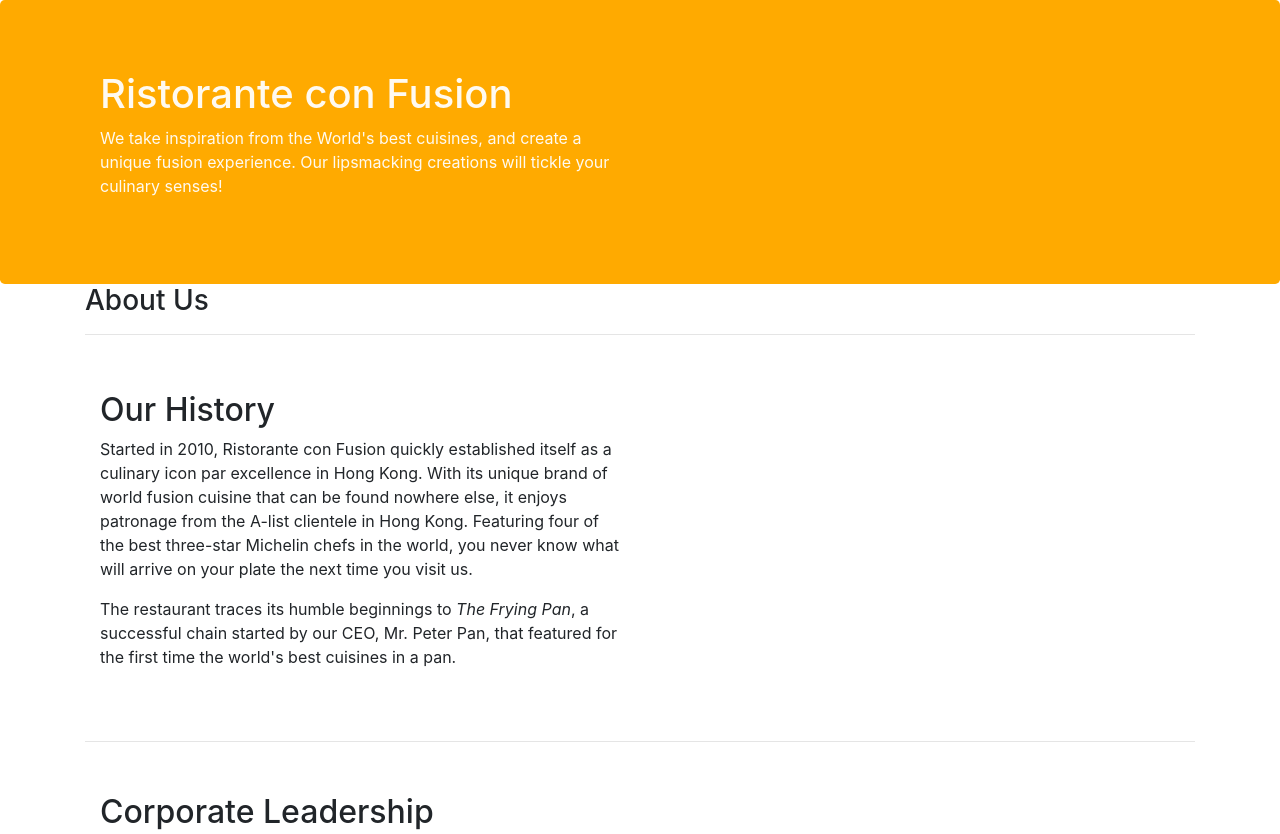
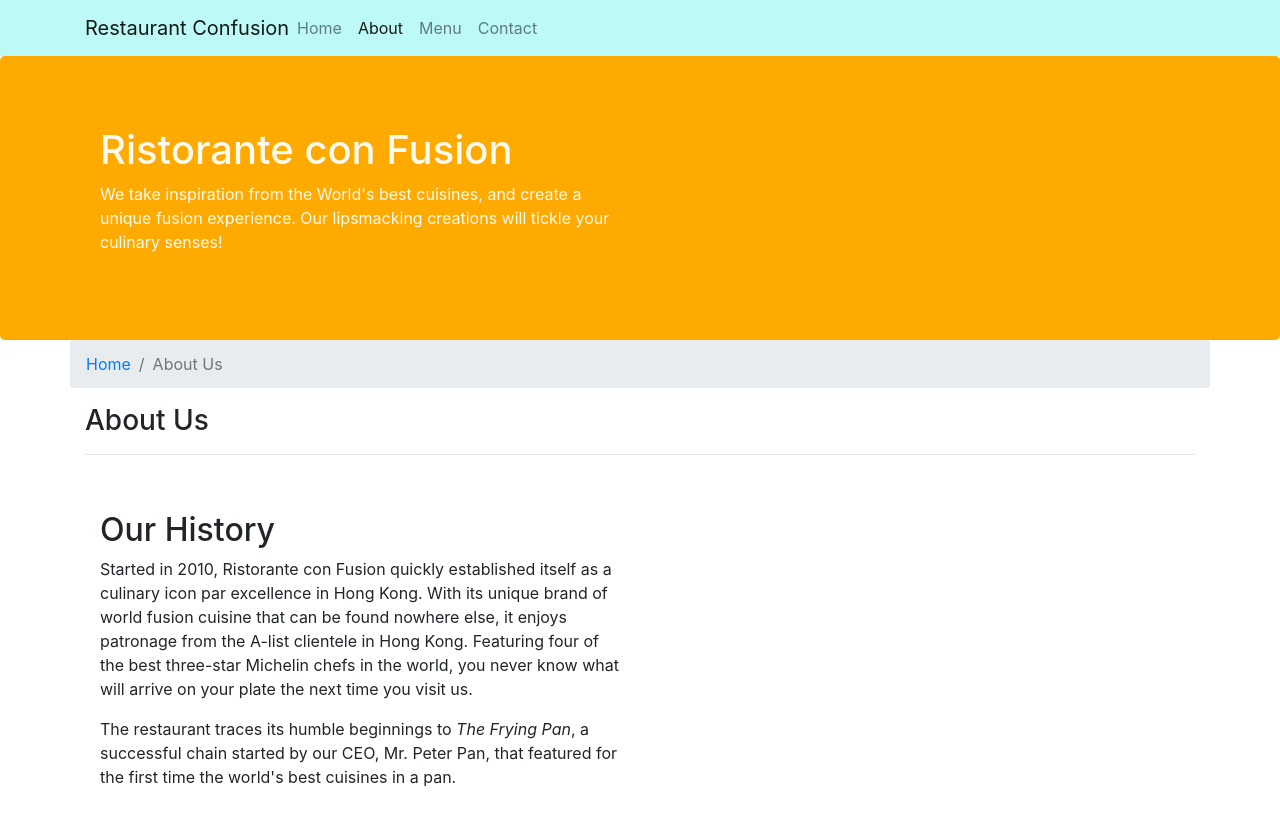
Before and after one commit to AbduQnauy/muppalaBootstrap, a website: page aboutus.html in a window 1280 px wide. Shown: the top 834 px of the page. Drawn offline with nearby package versions, Linux system fonts and the light colour scheme.

Commit message:
Navbar and Breadcrumbs

```diff
--- a/aboutus.html
+++ b/aboutus.html
@@ -9,11 +9,39 @@
       rel="stylesheet"
       href="node_modules/bootstrap/dist/css/bootstrap.min.css"
     />
+    <!-- Custom CSS classes -->
     <link rel="stylesheet" href="./css/style.css" />
     <title>About us</title>
   </head>
 
   <body>
+    <nav class="navbar navbar-light navbar-expand-sm fixed-top">
+      <div class="container">
+        <button
+          class="navbar-toggler"
+          type="button"
+          data-toggle="collapse"
+          data-target="#Navbar"
+        >
+          <span class="navbar-toggler-icon"></span>
+        </button>
+        <a class="navbar-brand mr-auto" href="index.html"
+          >Restaurant Confusion</a
+        >
+        <div class="collapse navbar-collapse" id="Navbar">
+          <ul class="navbar-nav mr-auto">
+            <li class="nav-item">
+              <a class="nav-link" href="index.html">Home</a>
+            </li>
+            <li class="nav-item active">
+              <a class="nav-link" href="#">About</a>
+            </li>
+            <li class="nav-item"><a class="nav-link" href="#">Menu</a></li>
+            <li class="nav-item"><a class="nav-link" href="#">Contact</a></li>
+          </ul>
+        </div>
+      </div>
+    </nav>
     <header class="jumbotron">
       <div class="container">
         <div class="row row-header">
@@ -32,6 +60,10 @@
 
     <div class="container">
       <div class="row">
+        <ol class="col-12 breadcrumb">
+          <li class="breadcrumb-item"><a href="./index.html">Home</a></li>
+          <li class="breadcrumb-item active">About Us</li>
+        </ol>
         <div class="col-12">
           <h3>About Us</h3>
           <hr />
--- a/css/style.css
+++ b/css/style.css
@@ -35,3 +35,12 @@
 .leadership {
   padding: 35px 0;
 }
+
+body {
+  padding-top: 56px;
+  z-index: 0;
+}
+.navbar-light {
+  background-color: rgba(125, 246, 240, 0.5);
+  color: #fff;
+}
```
Also changed, not shown: index.html (+26 -0 lines).
